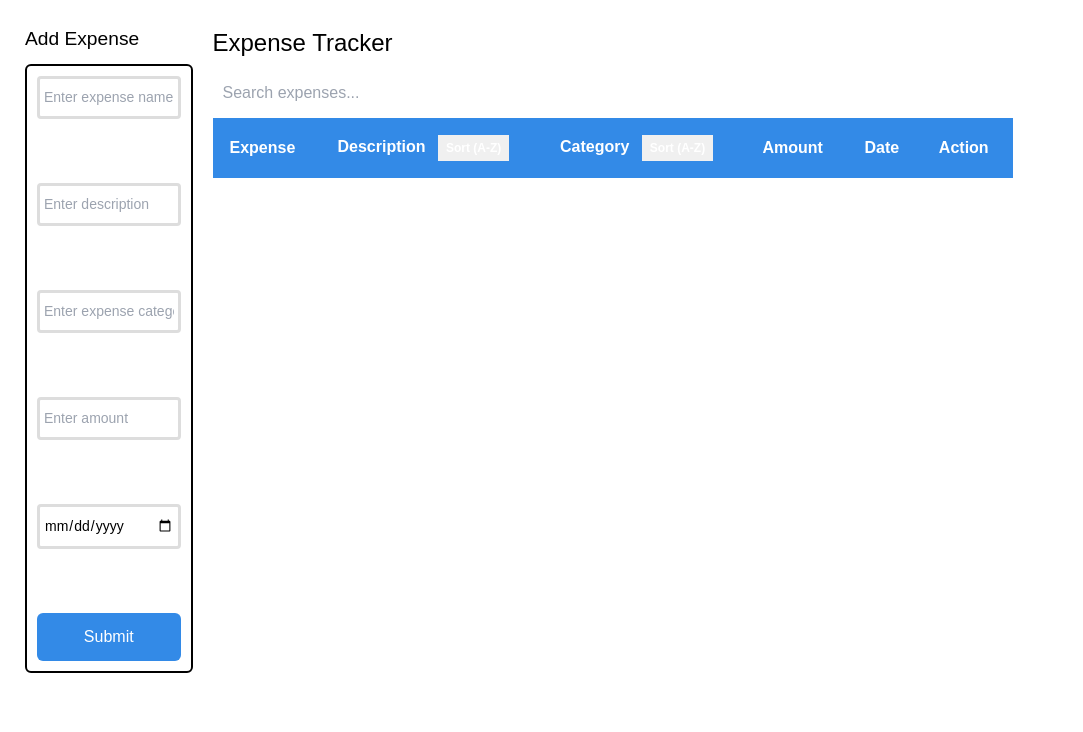
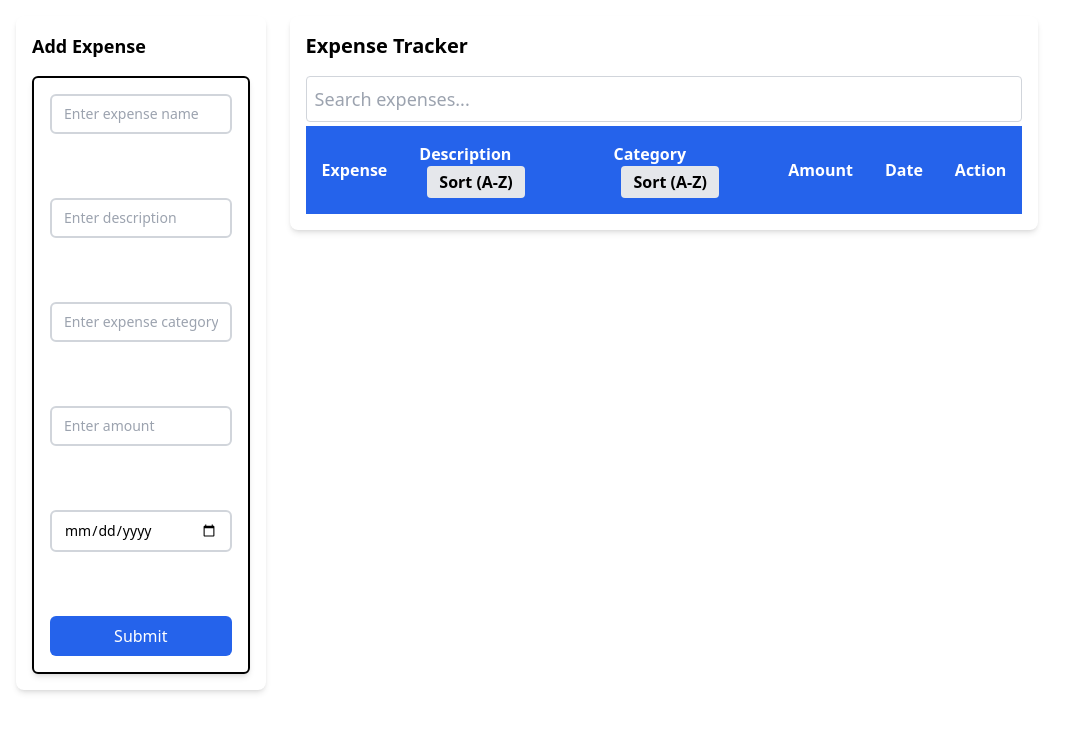
Before and after one commit to Esther-Sonia/expense-tracker, a React (Vite) app: page / in a window 1280 px wide. Shown: the top 732 px of the page, without its empty margins (0-1083 px from the left). Built offline with nearby package versions, Linux system fonts and the light colour scheme.

Commit message:
implemented tailwind css to the components

```diff
--- a/src/App.jsx
+++ b/src/App.jsx
@@ -25,14 +25,14 @@ function App() {
 
 
   return(
-    <div style={{ display: "flex", padding: "15px", fontFamily: "Arial",  alignItems: "flex-start" }}>
-        <div style={{ width: "15%", padding: "10px" }}>
-        <h2 style={{ margin: "0 0 10px 0", fontSize: "1.2rem" }}>Add Expense</h2>
-    <ExpenseForm toAddExpense={addExpense} />
+    <div className="flex flex-col md:flex-row p-4 font-sans items-start gap-6">
+      <div className="w-full md:w-1/5 bg-white shadow-md p-4 rounded-lg">
+      <h2 className="text-lg font-semibold mb-4">Add Expense</h2>
+      <ExpenseForm toAddExpense={addExpense} />
   </div>
 
-  <div style={{ width: "55%",padding:"10px" }}>
-  <h1 style={{ margin: "0 0 10px 0", fontSize: "1.5rem" }}>Expense Tracker</h1>
+  <div className="w-full md:w-3/5 bg-white shadow-md p-4 rounded-lg">
+  <h1 className="text-xl font-bold mb-4">Expense Tracker</h1>
   <SearchBar setSearchTerm={setSearchTerm} />
   <ExpenseTable expenses={filteredExpenses}  onDelete={deleteExpense} />
 </div>
--- a/src/assets/components/ExpenseForm.jsx
+++ b/src/assets/components/ExpenseForm.jsx
@@ -27,12 +27,8 @@ function ExpenseForm({ toAddExpense }) {
         }
       };
       return (
-        <div style={{
-          border: "2px solid #000000 ",
-          borderRadius: "6px",
-          padding: "10px",
+        <div className="border-2 border-black rounded-md p-4 shadow-md">
 
-        }}>
         <form onSubmit={handleSubmit} style={{
           display: "flex",
           flexDirection: "column",
@@ -44,7 +40,7 @@ function ExpenseForm({ toAddExpense }) {
             value={formData.expense}
             onChange={handleChange}
             required
-            style={inputStyle}
+            className={inputClasses}
 
           /><br /><br />
           <input
@@ -53,7 +49,7 @@ function ExpenseForm({ toAddExpense }) {
             value={formData.description}
             onChange={handleChange}
             required
-            style={inputStyle}
+            className={inputClasses}
 
           /><br /><br />
           <input
@@ -62,7 +58,7 @@ function ExpenseForm({ toAddExpense }) {
             value={formData.category}
             onChange={handleChange}
             required
-            style={inputStyle}
+            className={inputClasses}
 
           /><br /><br />
           <input
@@ -72,7 +68,7 @@ function ExpenseForm({ toAddExpense }) {
             value={formData.amount}
             onChange={handleChange}
             required
-            style={inputStyle}
+            className={inputClasses}
 
           /><br /><br />
           <input
@@ -81,33 +77,23 @@ function ExpenseForm({ toAddExpense }) {
             value={formData.date}
             onChange={handleChange}
             required
-            style={inputStyle}
+            className={inputClasses}
 
           /><br /><br />
-         <button type="submit"
-         style={{
-          backgroundColor: "#338AE7",
-          padding: "12px 24px",
-          color:"white",
-          borderRadius: "6px",
-
-
-
-         }}>Submit</button>
+       <button
+          type="submit"
+          className="bg-blue-600 hover:bg-blue-700 text-white py-2 px-4 rounded-md transition duration-300"
+        >
+          Submit
+        </button>
          </form>
          </div>
 
       );
     }
 
-    const inputStyle = {
-      padding: "8px 4px",
-      border: "3px solid #ddd",
-      borderRadius: "4px",
-      fontSize: "14px"
-    };
-
-
+    const inputClasses =
+  "px-3 py-2 border-2 border-gray-300 rounded-md text-sm focus:outline-none focus:ring-2 focus:ring-blue-500";
 
 
 export default ExpenseForm;
--- a/src/assets/components/ExpenseTable.jsx
+++ b/src/assets/components/ExpenseTable.jsx
@@ -10,49 +10,37 @@ function ExpenseTable({ expenses, onDelete }) {
     return a[sortBy].localeCompare(b[sortBy]);
   });
 
-  const sortButtonStyle = {
-    marginLeft: "8px",
-    padding: "4px 8px",
-    fontSize: "12px",
-    backgroundColor: "#f0f0f0",
-  };
-
     return (
-        <table style={{ width: "100%", minWidth: "800px", borderCollapse: "collapse" }}>
-            <thead style={{ background: "#338AE7	", color: "#fff" }}>
-              <tr>
-            <th style={thStyle} onClick={() => setSortBy('expense')} >Expense</th>
-            <th style={thStyle}> Description <button onClick={() => setSortBy('description')}style={sortButtonStyle} > Sort (A-Z)</button> </th>
-            <th style={thStyle}> Category <button onClick={() => setSortBy('category')}style={sortButtonStyle} > Sort (A-Z)</button> </th>
-            <th style={thStyle}>Amount</th>
-            <th style={thStyle}>Date</th>
-            <th style={thStyle}>Action</th>
-            </tr>
+      <table className="min-w-full border-collapse">
+      <thead className="bg-blue-600 text-white">
+      <tr>
+      <th className="px-4 py-4 text-left">Expense</th>
+      <th className="px-4 py-4 text-left"> Description <button onClick={() => setSortBy("description")}
+          className="ml-2 px-3 py-1 text-black bg-gray-200 rounded" >  Sort (A-Z) </button> </th>
+      <th className="px-4 py-4 text-left"> Category <button onClick={() => setSortBy("category")}
+          className="ml-2 px-3 py-1 text-black bg-gray-200 rounded" > Sort (A-Z) </button> </th>
+      <th className="px-4 py-4 text-left">Amount</th>
+      <th className="px-4 py-4 text-left">Date</th>
+      <th className="px-4 py-4 text-left">Action</th>
+        </tr>
             </thead>
             <tbody>
-                {sortedExpenses.map((exp, index) =>
+                {sortedExpenses.map((exp, index) => (
                     <tr key={index}>
-                    <td style={tdStyle}>{exp.expense}</td>
-                    <td style={tdStyle}>{exp.description}</td>
-                    <td style={tdStyle}>{exp.category}</td>
-                    <td style={tdStyle}>{exp.amount}</td>
-                    <td style={tdStyle}>{exp.date}</td>
-                    <td style={tdStyle}>
+                    <td className="px-4 py-2 border-b">{exp.expense}</td>
+            <td className="px-4 py-2 border-b">{exp.description}</td>
+            <td className="px-4 py-2 border-b">{exp.category}</td>
+            <td className="px-4 py-2 border-b">{exp.amount}</td>
+            <td className="px-4 py-2 border-b">{exp.date}</td>
+            <td className="px-4 py-2 border-b">
               <button
                 onClick={() => onDelete(index)}
-                style={{
-                  background: "#ff4444",
-                  color: "white",
-                  border: "none",
-                  padding: "10px",
-                  borderRadius: "6px"
-                }}
-              >
+                className="bg-red-500 text-white px-4 py-2 rounded-md hover:bg-red-600" >
                 Delete
               </button>
             </td>
                     </tr>
-                )}
+                ))}
 
             </tbody>
 
@@ -60,20 +48,6 @@ function ExpenseTable({ expenses, onDelete }) {
     );
 }
 
-const thStyle = {
-  padding: "17px",
-  textAlign: "left",
-};
-
-const tdStyle = {
-  padding: "10px",
-  textAlign: "left",
-  cursor: "pointer",
-  width: "100px",
-
-
-};
-
 
 
 export default ExpenseTable;
--- a/src/assets/components/Searchbar.jsx
+++ b/src/assets/components/Searchbar.jsx
@@ -6,13 +6,7 @@ function SearchBar({setSearchTerm}){
         type="text"
         placeholder="Search expenses..."
         onChange={(e) => setSearchTerm(e.target.value)}
-        style={{
-            width: "98%",
-            padding: "10px",
-            marginBottom: "3px",
-            fontSize: "16px",
-        }}
-
+        className="w-full p-2 mb-1 text-lg border border-gray-300 rounded"
        />
     );
 
```
